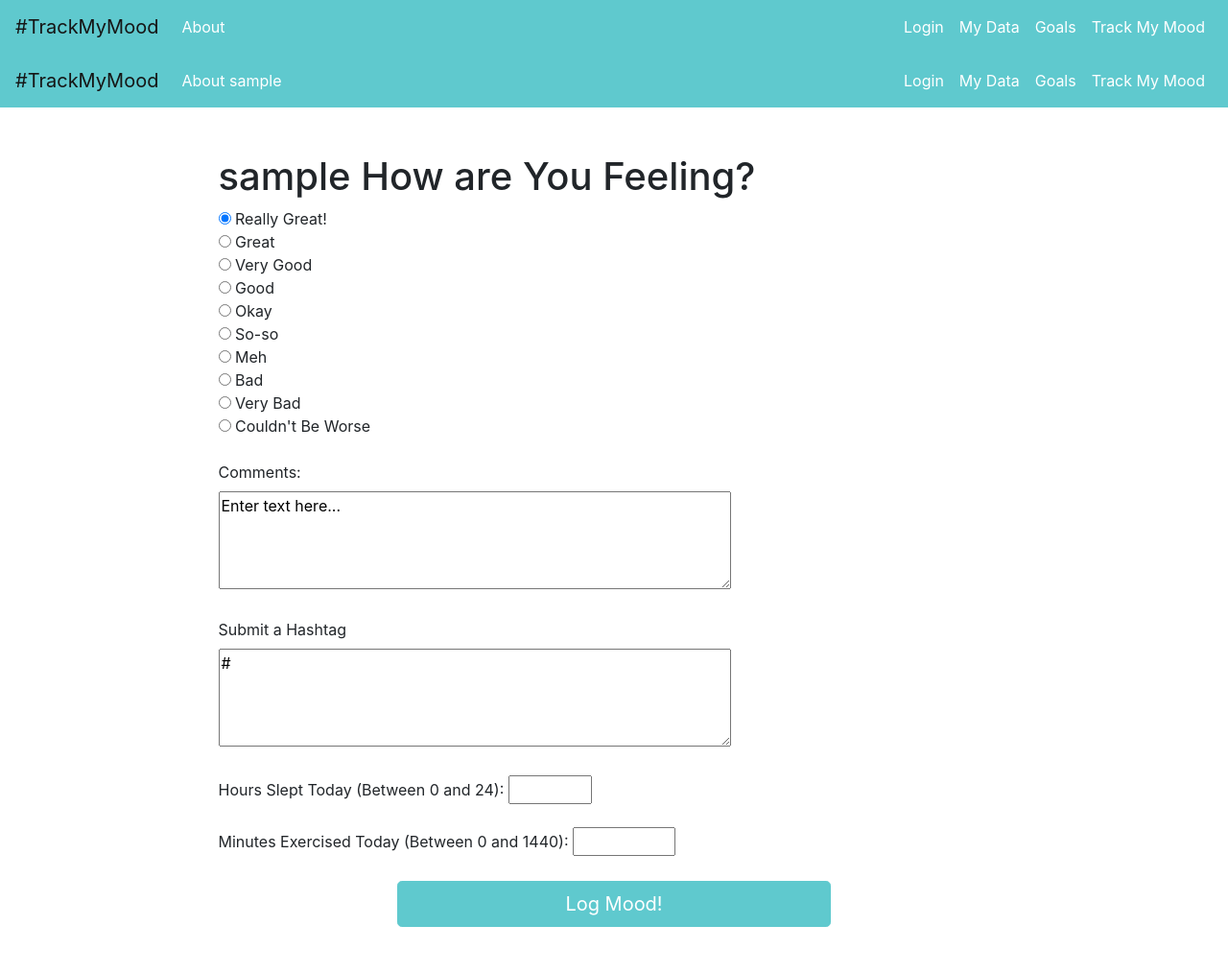
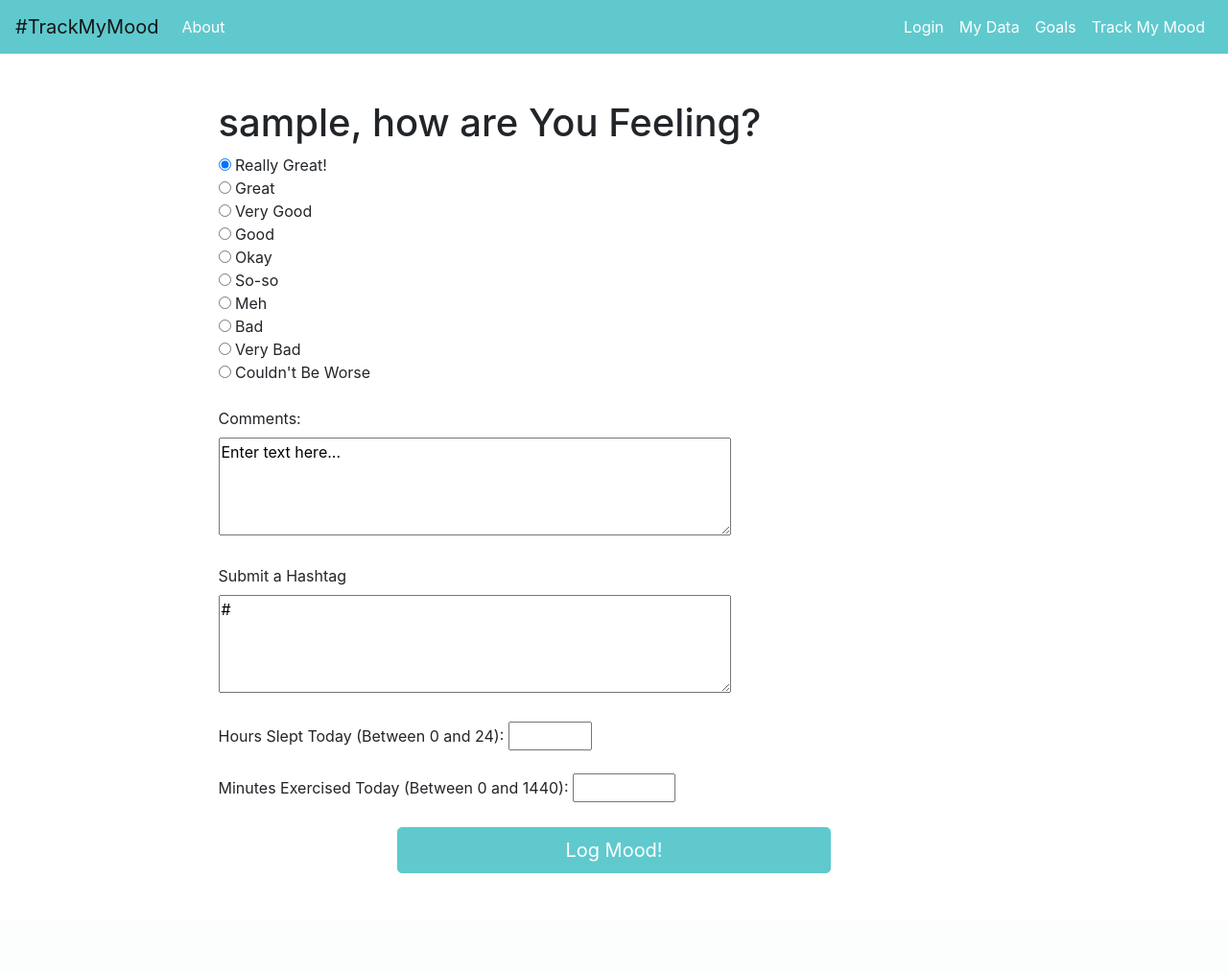
Before and after one commit to freyton-manning/HBFinalProject, a Flask app: page /track-mood in a window 1280 px wide. Shown: the whole page at 96% size. After the commit the page ends 910 px from the top, so only its background shows below. Run offline with Flask 2, Linux system fonts and the light colour scheme; the visitor is signed in with stand-in values (Sample User, id 1); data comes from the database, SQL or seed files in the repository; some libraries are stand-ins or nearby versions.

Commit message:
fixed more styling and goals page w/ Meetup API & widget

```diff
--- a/templates/mood_picker.html
+++ b/templates/mood_picker.html
@@ -1,55 +1,13 @@
 {% extends 'base.html' %}
+
+{% block head %} <title>Log My Mood</title> {% endblock %}
 
 {% block content %}
 
-<!DOCTYPE html>
-<html>
-<head>
-  <meta name="viewport" content="width=device-width, initial-scale=1">
-  <title>Homepage</title>
 
-  <!-- Load Bootstrap 4 -->
-  <link rel="stylesheet" href="https://maxcdn.bootstrapcdn.com/bootstrap/4.0.0/css/bootstrap.min.css" integrity="sha384-Gn5384xqQ1aoWXA+058RXPxPg6fy4IWvTNh0E263XmFcJlSAwiGgFAW/dAiS6JXm" crossorigin="anonymous">
-  <!-- Load Font Awesome -->
-  <link rel="stylesheet" href="https://use.fontawesome.com/releases/v5.0.10/css/all.css" integrity="sha384-+d0P83n9kaQMCwj8F4RJB66tzIwOKmrdb46+porD/OvrJ+37WqIM7UoBtwHO6Nlg" crossorigin="anonymous">
 
-  <!-- Load our stylesheet -->
-  <link rel="stylesheet" href="/static/bootstrap-styles.css">
-</head>
 
-<body>
 
- <!-- Static navbar -->
-  <nav class="navbar navbar-expand-lg navbar-dark">
-
-    <a id="ubermelon-logo" class="navbar-brand" href="/">#TrackMyMood</a>
-    <button class="navbar-toggler" type="button" data-toggle="collapse" data-target="#navbarSupportedContent" aria-controls="navbarSupportedContent" aria-expanded="false" aria-label="Toggle navigation">
-      <span class="navbar-toggler-icon"></span>
-    </button>
-
-    <div class="collapse navbar-collapse" id="navbarSupportedContent">
-      <ul class="navbar-nav mr-auto">
-        <li class="nav-item">
-          <a class="nav-link" href="/about">About {{ session["username"] }} </a>
-        </li>
-      </ul>
-      <ul class="navbar-nav ml-auto">
-        <li class="nav-item">
-          <a class="nav-link" href="/login">Login</a>
-        </li>
-        <li class="nav-item">
-          <a class="nav-link" href="/user-chart">My Data</a>
-        </li>
-        <li class="nav-item">
-          <a class="nav-link" href="/goals">Goals</a>
-        </li>
-      <li class="nav-item">
-          <a class="nav-link" href="/track-mood">Track My Mood</a>
-        </li>
-      </ul>
-    </div>
-
-  </nav>
 
     <form class="form-signin" action="/track-mood" method="POST">
 <br>
@@ -59,7 +17,7 @@
         <div class="row">
           <div class="col-xl-9 mx-auto">
 
-        <h1> {{ user.username }} How are You Feeling?</h1>
+        <h1> {{ user.username }}, how are You Feeling?</h1>
 
 
   <input type="radio" name="mood" value="10" checked> Really Great!<br>
```
Also changed, not shown: templates/goals.html (+6 -46 lines), templates/success_message.html (+7 -10 lines).
